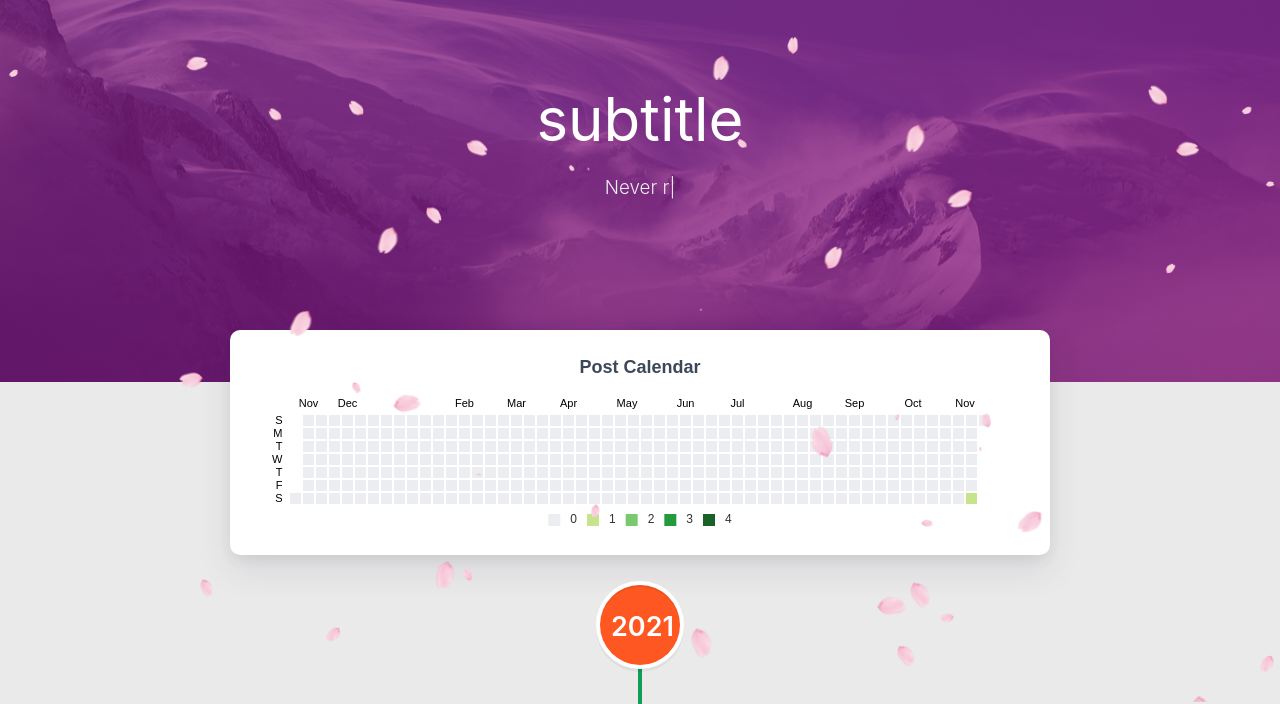
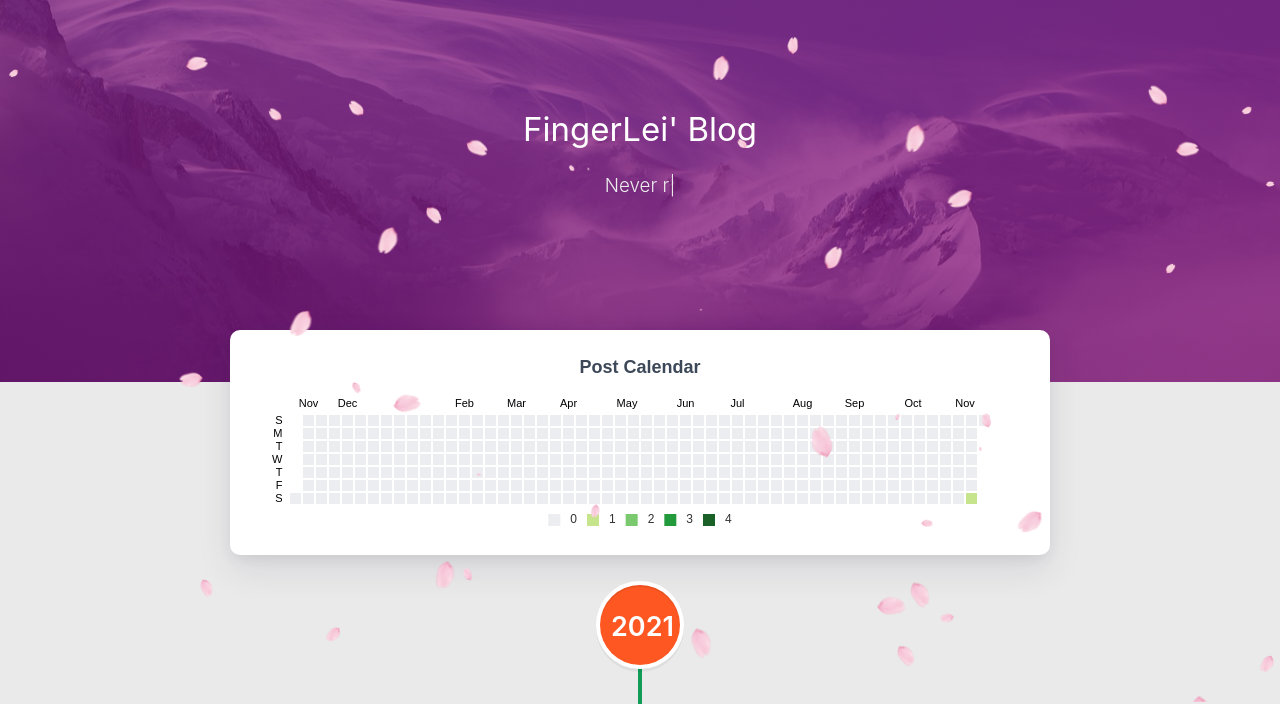
Before and after one commit to FingerLei/Fingerlei.github.io, a plain HTML site: page archives/2021/11/index.html in a window 1280 px wide. Shown: the part 98-802 px from the top of the page. Drawn offline with nearby package versions, Linux system fonts and the light colour scheme; some packages are replaced by stand-ins of ours; no server answers; a script that the page names is missing.

Commit message:
Site updated: 2021-11-21 09:10:54

```diff
--- a/archives/2021/11/index.html
+++ b/archives/2021/11/index.html
@@ -312,7 +312,7 @@
         <div class="brand">
             <div class="title center-align">
 
-                    subtitle
+                <p id="p1" style="font-size:33px;">FingerLei' Blog</p>
 
             </div>
 
```
Also changed, not shown: archives/2021/index.html (+1 -1 lines), archives/index.html (+1 -1 lines), index.html (+1 -1 lines).
